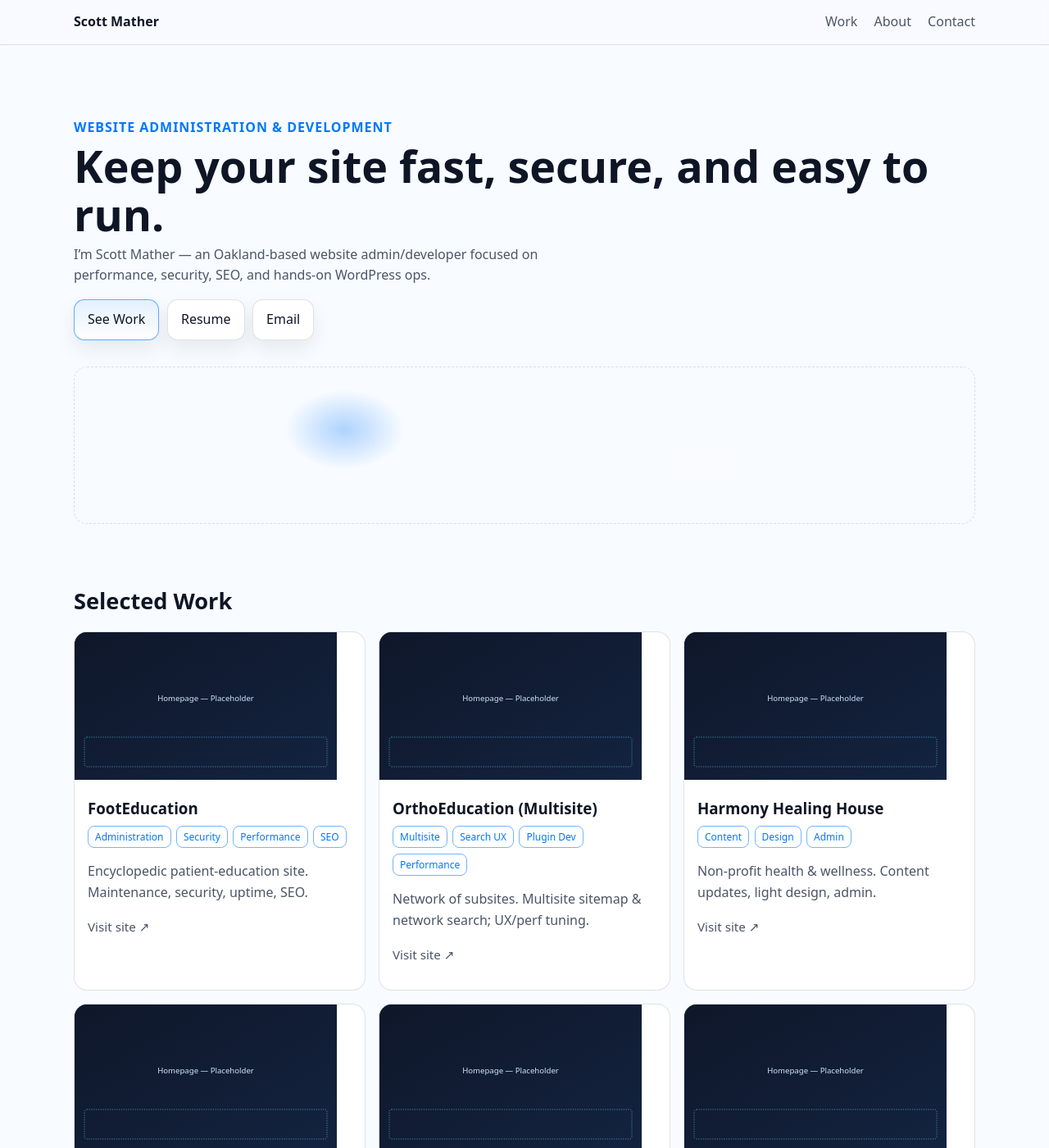
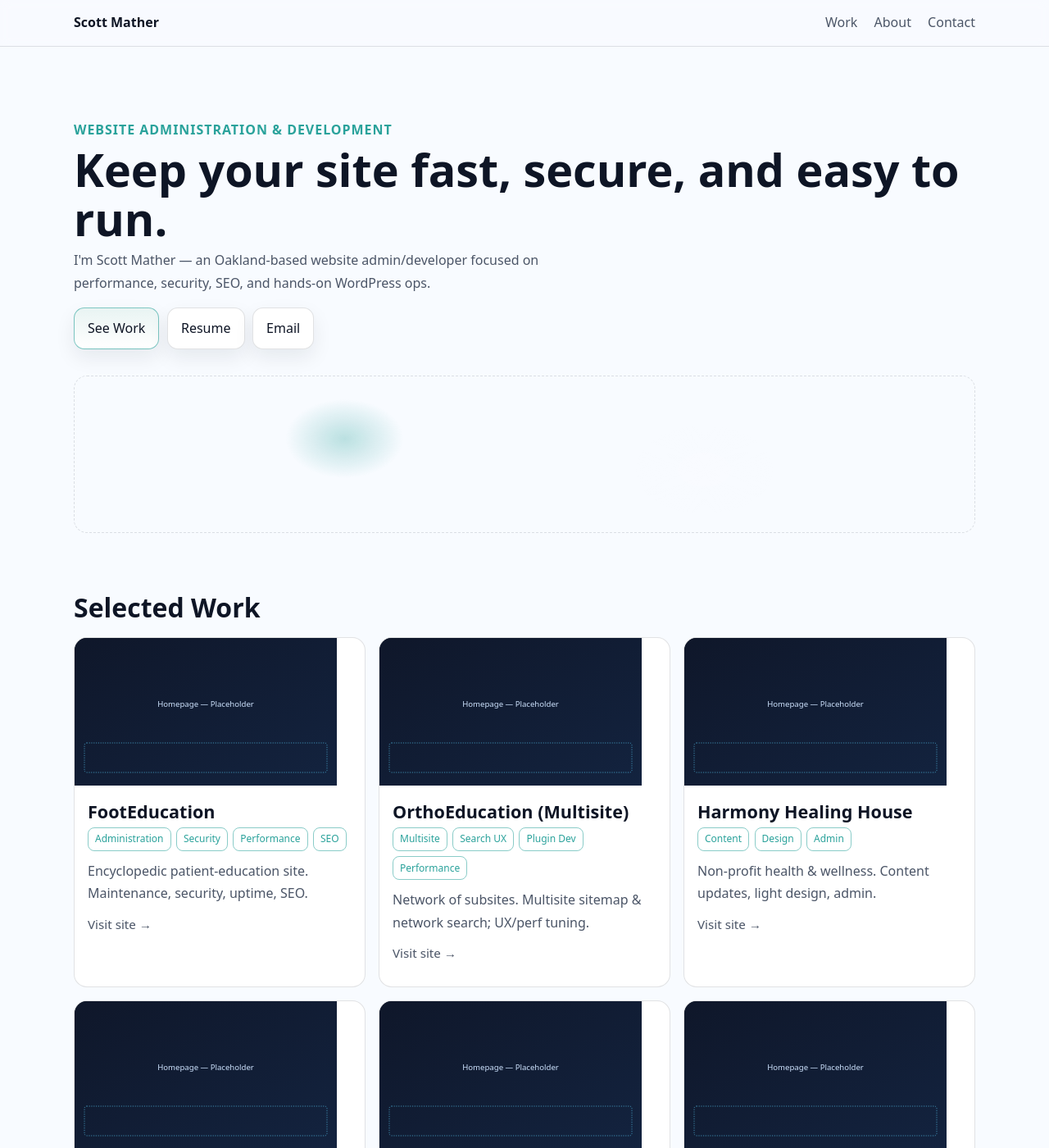
Before and after one commit to csmather/mather-portfolio, a Jekyll site: the page built from index.md, in a window 1280 px wide and 1400 px high. Shown: the whole window at 82% size. Built offline with Jekyll 4.4.1, drawn with Linux system fonts in a browser that asks for light colours; some of the changed text lies outside the part shown.

Commit message:
Updated design

```diff
--- a/_layouts/home.html
+++ b/_layouts/home.html
@@ -6,7 +6,7 @@ layout: default
     <div class="hero-text reveal">
       <p class="eyebrow">Website Administration & Development</p>
       <h1>Keep your site fast, secure, and easy to run.</h1>
-      <p class="lede">I’m Scott Mather — an Oakland‑based website admin/developer focused on performance, security, SEO, and hands‑on WordPress ops.</p>
+      <p class="lede">I'm Scott Mather — an Oakland-based website admin/developer focused on performance, security, SEO, and hands-on WordPress ops.</p>
       <div class="cta-row">
         <a class="btn primary" href="#work">See Work</a>
         <a class="btn" href="{{ '/assets/resume/Scott_Mather_Resume.pdf' | relative_url }}">Resume</a>
@@ -15,6 +15,7 @@ layout: default
     </div>
     <div class="hero-accent" aria-hidden="true"></div>
   </div>
+
 </section>
 
 <section id="work" class="section-work">
@@ -33,7 +34,7 @@ layout: default
             {% for t in item.tags %}<li class="tag">{{ t }}</li>{% endfor %}
           </ul>
           <p class="muted">{{ item.summary }}</p>
-          <p class="meta"><a href="{{ item.external_url }}" target="_blank" rel="noopener">Visit site ↗</a></p>
+          <p class="meta"><a href="{{ item.external_url }}" target="_blank" rel="noopener">Visit site →</a></p>
         </div>
       </article>
       {% endfor %}
--- a/assets/css/site.css
+++ b/assets/css/site.css
@@ -1,20 +1,34 @@
 :root{
-  --bg:#0b0f1a; --surface:#101726; --ink:#e8edf5; --muted:#9aa7bd;
-  --brand:#5dd6ff; --ring:rgba(93,214,255,.35); --border:rgba(232,237,245,.08);
-  --shadow:0 12px 32px rgba(0,0,0,.4);
+  /* Dark theme: charcoal + turquoise */
+  --bg:#0f1115;           /* charcoal black */
+  --surface:#151a23;      /* raised surfaces */
+  --ink:#e8edf5;          /* primary text */
+  --muted:#9aa7bd;        /* secondary text */
+  --brand:#2ec4b6;        /* medium turquoise */
+  --ring:rgba(46,196,182,.35);
+  --border:rgba(232,237,245,.10);
+  --shadow:0 12px 32px rgba(0,0,0,.5);
 }
 @media (prefers-color-scheme: light){
   :root{
-    --bg:#f8fbff; --surface:#ffffff; --ink:#0e1525; --muted:#4b5567; --brand:#0077ff;
-    --ring:rgba(0,119,255,.25); --border:rgba(14,21,37,.12); --shadow:0 10px 24px rgba(14,21,37,.08);
+    --bg:#f8fbff; --surface:#ffffff; --ink:#0e1525; --muted:#4b5567; --brand:#2aa29b;
+    --ring:rgba(42,162,155,.25); --border:rgba(14,21,37,.12); --shadow:0 10px 24px rgba(14,21,37,.08);
   }
 }
 *{box-sizing:border-box}
-body{margin:0;font-family:ui-sans-serif,system-ui,Segoe UI,Roboto,Helvetica,Arial;line-height:1.6;background:var(--bg);color:var(--ink)}
+body{margin:0;font-family:ui-sans-serif,system-ui,Segoe UI,Roboto,Helvetica,Arial;line-height:1.7;background:var(--bg);color:var(--ink);font-size:16px}
 img{max-width:100%;display:block}
 .wrap{width:min(1100px,92vw);margin:0 auto}
 .skip{position:absolute;left:-999px;top:auto}.skip:focus{left:1rem;top:1rem;background:var(--surface);padding:.5rem .75rem;border-radius:.5rem;box-shadow:var(--shadow)}
 a{color:inherit;text-decoration:none}
+a:hover{color:var(--brand)}
+/* Global type scale */
+h1,h2,h3,h4,h5,h6{line-height:1.2;margin:0 0 .5rem}
+h1{font-size:clamp(2.2rem,1.3rem + 3.2vw,3.2rem)}
+h2{font-size:clamp(1.6rem,1.2rem + 1.6vw,2.1rem)}
+h3{font-size:clamp(1.15rem,1rem + .9vw,1.35rem)}
+p{margin:.7rem 0}
+small,.small{font-size:.9rem;color:var(--muted)}
 /* Header */
 .site-head{position:sticky;top:0;z-index:40;background:color-mix(in oklab,var(--bg),transparent 40%);backdrop-filter:blur(6px);border-bottom:1px solid var(--border)}
 .site-head .wrap{display:flex;align-items:center;justify-content:space-between;padding:.9rem 0}
@@ -24,16 +38,16 @@ a{color:inherit;text-decoration:none}
 /* Hero */
 .section-hero{padding:5.5rem 0 2.5rem}
 .hero-text .eyebrow{color:var(--brand);text-transform:uppercase;letter-spacing:.06em;font-weight:700;margin:0 0 .25rem}
-.hero-text h1{font-size:clamp(2rem,1.6rem + 2.2vw,3.4rem);line-height:1.1;margin:.1rem 0 .4rem}
+.hero-text h1{font-size:clamp(2.2rem,1.4rem + 2.6vw,3.5rem);line-height:1.08;margin:.1rem 0 .5rem}
 .hero-text .lede{color:var(--muted);max-width:66ch;margin:0 0 1rem}
 .cta-row{display:flex;gap:.6rem;flex-wrap:wrap}
 .btn{display:inline-flex;align-items:center;padding:.7rem 1rem;border-radius:.8rem;border:1px solid var(--border);background:var(--surface);box-shadow:var(--shadow)}
 .btn.primary{border-color:color-mix(in oklab,var(--brand),transparent 40%);background:linear-gradient(180deg,color-mix(in oklab,var(--surface),var(--brand) 12%),var(--surface))}
 .btn:focus{outline:2px solid transparent;box-shadow:0 0 0 4px var(--ring)}
-.hero-accent{height:12rem;margin-top:2rem;background:radial-gradient(120px 80px at 30% 40%,color-mix(in oklab,var(--brand),transparent 70%),transparent 60%), radial-gradient(140px 90px at 70% 60%,color-mix(in oklab,white,transparent 75%),transparent 60%);border:1px dashed var(--border);border-radius:1rem}
+.hero-accent{height:12rem;margin-top:2rem;background:radial-gradient(120px 80px at 30% 40%,color-mix(in oklab,var(--brand),transparent 70%),transparent 60%), radial-gradient(140px 90px at 70% 60%,color-mix(in oklab,white,transparent 80%),transparent 60%);border:1px dashed var(--border);border-radius:1rem}
 /* Work grid */
 .section-work{padding:2rem 0 3rem}
-.h2{font-size:1.7rem;margin:0 0 1rem}
+.h2{font-size:clamp(1.6rem,1.2rem + 1.2vw,2rem);margin:0 0 1rem}
 .grid-work{display:grid;gap:1rem;grid-template-columns:repeat(auto-fill,minmax(280px,1fr))}
 .tile{background:var(--surface);border:1px solid var(--border);border-radius:1rem;overflow:clip;transition:transform .15s ease}
 .tile:hover{transform:translateY(-3px)}
```
Also changed, not shown: about/index.md (+2 -2 lines), _includes/footer.html (line endings or trailing spaces), assets/icons/favicon.svg, index.md (line endings or trailing spaces).
